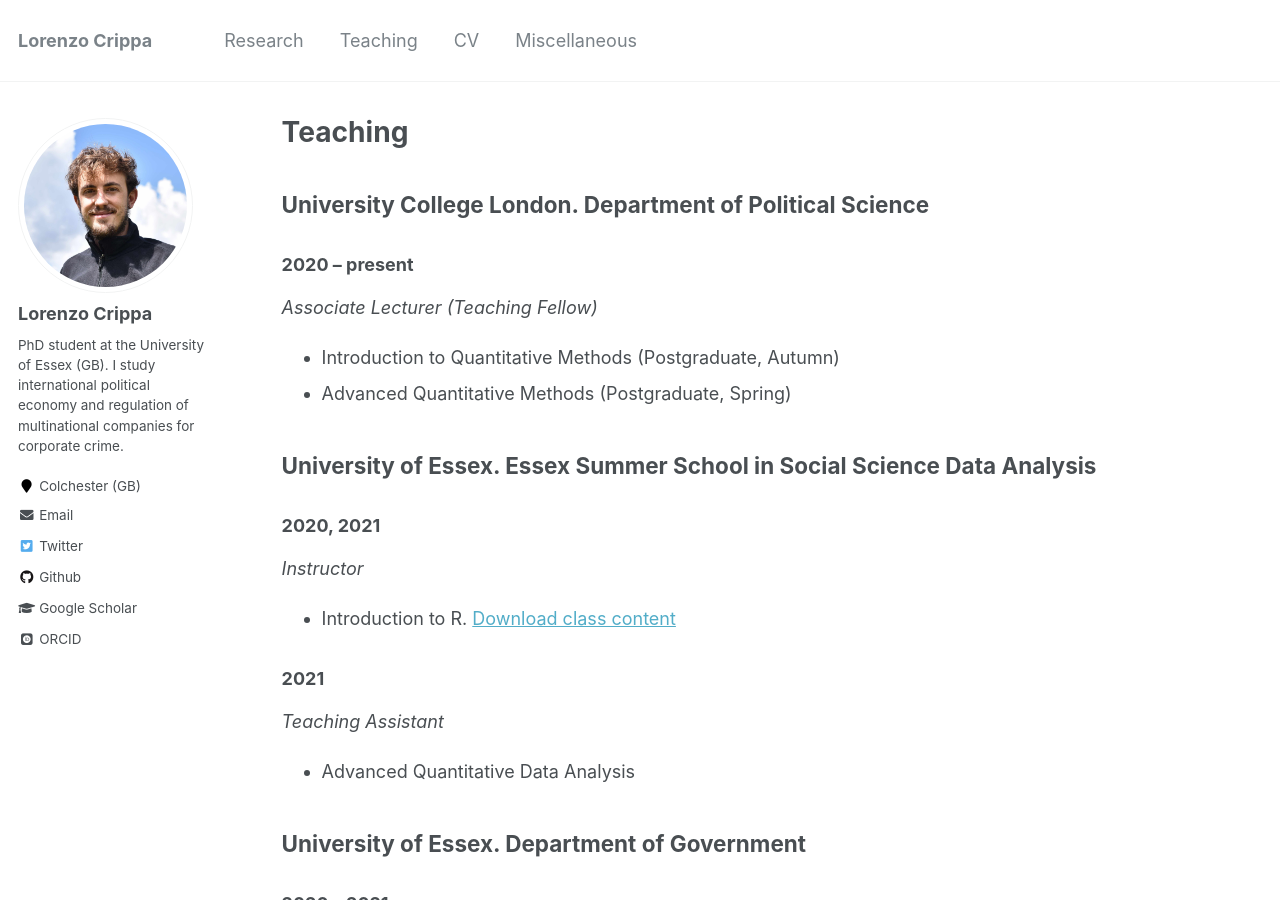
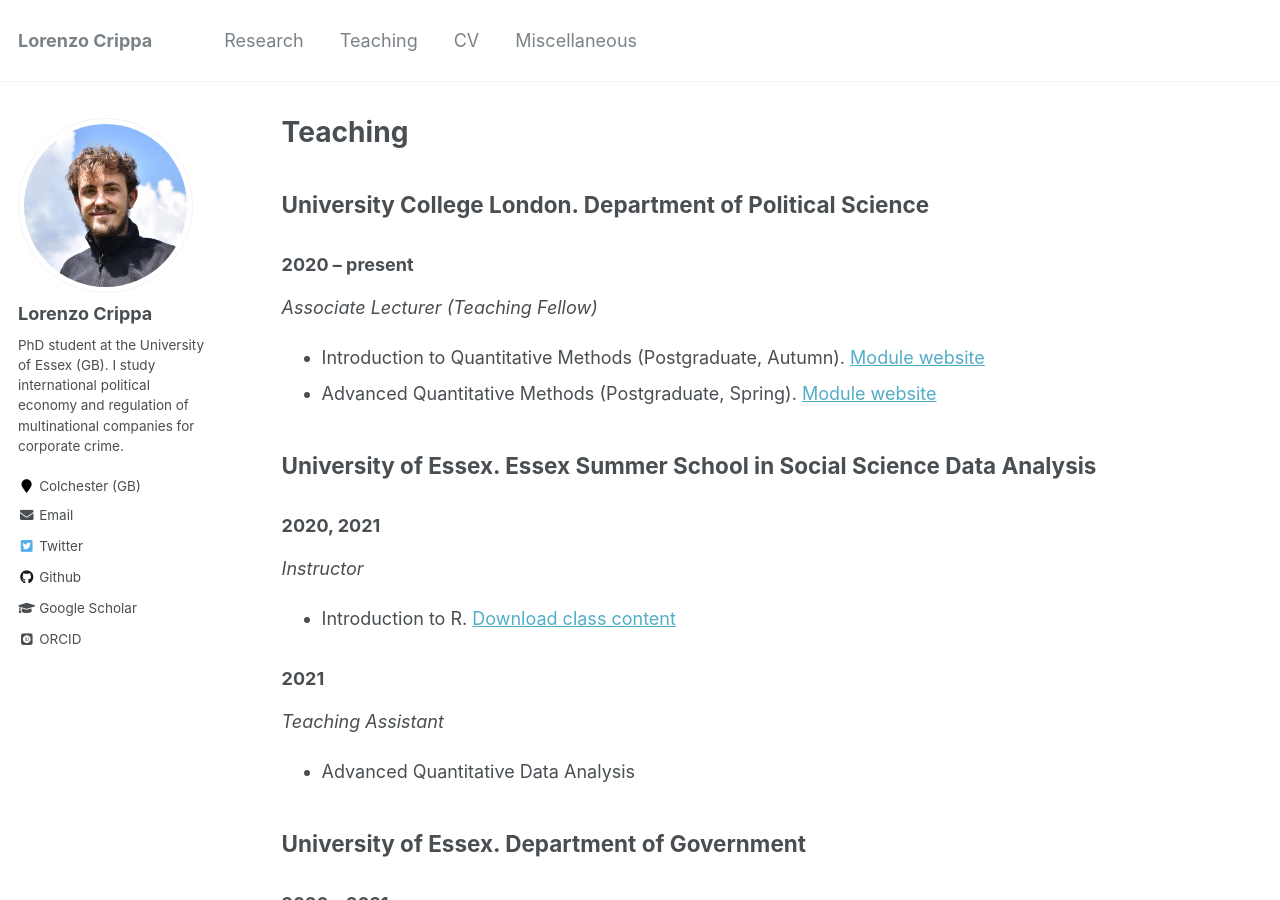
Before and after one commit to lorenzo-crippa/lorenzo-crippa.github.io, a Jekyll site: the page built from _pages/teaching.md, in a window 1280 px wide and 900 px high. Built offline with Jekyll 4.4.1, drawn with Linux system fonts in a browser that asks for light colours; some web fonts are replaced.

Commit message:
Update teaching.md

```diff
--- a/_pages/teaching.md
+++ b/_pages/teaching.md
@@ -10,8 +10,8 @@ author_profile: true
 
 _Associate Lecturer (Teaching Fellow)_
 
-- Introduction to Quantitative Methods (Postgraduate, Autumn)
-- Advanced Quantitative Methods (Postgraduate, Spring)
+- Introduction to Quantitative Methods (Postgraduate, Autumn). [Module website](https://uclspp.github.io/PUBL0055/)
+- Advanced Quantitative Methods (Postgraduate, Spring). [Module website](https://uclspp.github.io/PUBL0050/)
 
 ## University of Essex. Essex Summer School in Social Science Data Analysis
 
```
